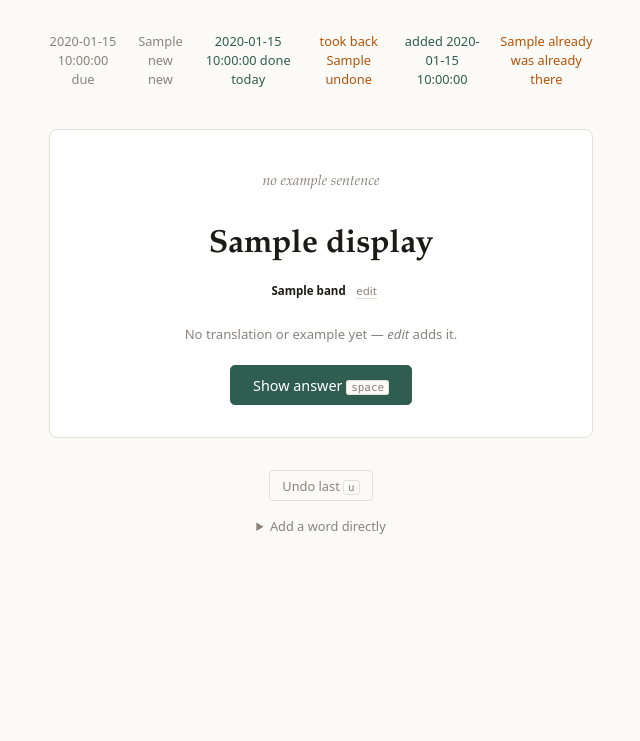
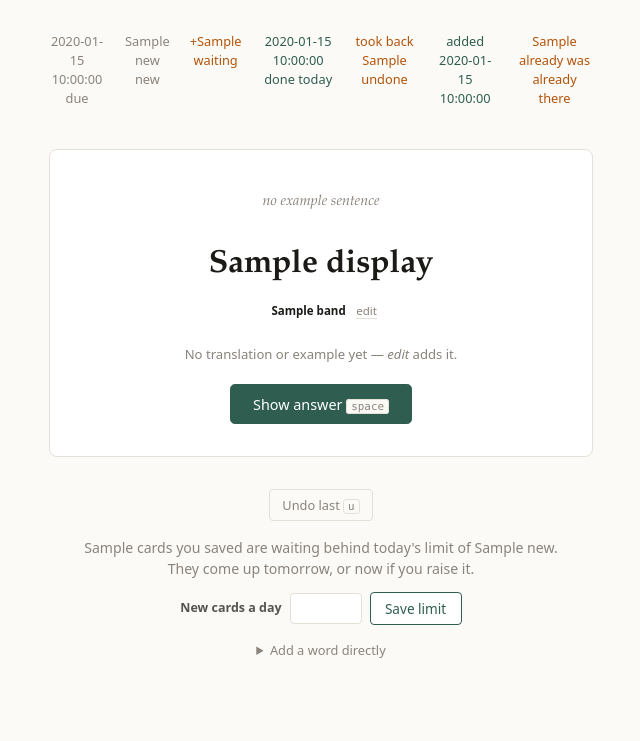
Before and after one commit to CaiqueGo/graded-reader, a Python web app: template src/graded_reader/web/templates/review.html in a window 1280 px wide. Shown: the part 60-801 px from the top of the page, without its empty margins (319-959 px from the left). Before the commit the page ends 594 px from the top, so only its background shows below. Run offline with Jinja, Linux system fonts and the light colour scheme; the template is opened without the code that fills it: most values are stand-ins (such as "Sample title", 1, 10 or a date in 2020).

Commit message:
fix(review): stop hiding cards behind the daily limit without saying so
You save two sentences, open the review screen, and they are not there.
The counter said "10 new", which reads as "ten is all there is" and meant
"ten is all you may start today" -- with three more sitting behind the
limit and nothing anywhere saying so.

The count now reports both: what may start today, and what exists. When
they differ the screen says how many are waiting, why, and that they come
up tomorrow. The limit itself is adjustable right there, because the
moment you notice it is the moment you want to change it.

The ordering is not changed. New cards still come oldest first, so a
backlog is worked through rather than buried under fresher arrivals --
that was deliberate and still is. What was wrong was not the queue, it
was a tally that quietly disagreed with the deck.

Co-Authored-By: Claude Opus 5 <noreply@anthropic.com>

```diff
--- a/src/graded_reader/store/reviews.py
+++ b/src/graded_reader/store/reviews.py
@@ -121,3 +121,8 @@ def between(session: Session, start: datetime, end: datetime) -> list[Review]:
         .order_by(col(Review.reviewed_at))
     )
     return list(session.exec(statement))
+
+
+def count_new(session: Session) -> int:
+    """Every card never graded, whatever today's limit allows through."""
+    return len(list(session.exec(select(Word.id).where(col(Word.state) == "new"))))
--- a/src/graded_reader/web/static/app.css
+++ b/src/graded_reader/web/static/app.css
@@ -823,3 +823,29 @@ a.secondary { text-decoration: none; display: inline-block; line-height: 1.4; }
   letter-spacing: 0.07em;
   color: var(--ink-faint);
 }
+
+/* --- the daily limit, where you notice it ---------------------------------- */
+
+.counter-held { color: var(--above); }
+
+.limit-form {
+  display: flex;
+  flex-wrap: wrap;
+  align-items: center;
+  justify-content: center;
+  gap: 0.5rem;
+  max-width: 30rem;
+  text-align: center;
+}
+.limit-form .hint { flex: 1 0 100%; margin: 0 0 0.3rem; }
+.limit-form label { font-size: 0.78rem; font-weight: 600; color: var(--ink-soft); }
+.limit-form input {
+  width: 4.5rem;
+  font-family: var(--sans);
+  font-size: 0.85rem;
+  padding: 0.3rem 0.45rem;
+  border: 1px solid var(--line);
+  border-radius: 0.25rem;
+  background: var(--card);
+  color: var(--ink);
+}
--- a/src/graded_reader/web/templates/partials/review_card.html
+++ b/src/graded_reader/web/templates/partials/review_card.html
@@ -6,6 +6,11 @@
 <div class="review-counters">
   <span title="Cards due">{{ counts.due }} due</span>
   <span title="New cards still allowed today">{{ counts.new }} new</span>
+  {% if counts.held_back %}
+  <span class="counter-held" title="Saved, but behind today's limit on new cards">
+    +{{ counts.held_back }} waiting
+  </span>
+  {% endif %}
   <span class="counter-done">{{ counts.reviewed_today }} done today</span>
   {% if undone %}<span class="counter-undone">took back {{ undone }}</span>{% endif %}
   {% if added %}<span class="counter-added">added {{ added }}</span>{% endif %}
@@ -101,6 +106,22 @@
   </form>
   {% endif %}
 
+  {% if counts.held_back %}
+  {# Saving a card and not finding it is the trap this closes: the limit is the
+     reason, and the moment you hit it is the moment you want to change it. #}
+  <form class="limit-form" hx-post="/review/limit" hx-target="#review" hx-swap="innerHTML">
+    <p class="hint">
+      {{ counts.held_back }} card{{ "" if counts.held_back == 1 else "s" }} you saved
+      {{ "is" if counts.held_back == 1 else "are" }} waiting behind today's limit of
+      {{ counts.daily_new_limit }} new. They come up tomorrow, or now if you raise it.
+    </p>
+    <label for="daily-limit">New cards a day</label>
+    <input id="daily-limit" name="limit" type="number" min="0" max="200"
+           value="{{ counts.daily_new_limit }}">
+    <button class="secondary" type="submit">Save limit</button>
+  </form>
+  {% endif %}
+
   <details class="add-panel">
     <summary>Add a word directly</summary>
     {% include "partials/add_word.html" %}
```
Also changed, not shown: src/graded_reader/review.py (+23 -0 lines), src/graded_reader/web/routes.py (+11 -0 lines), tests/test_review.py (+60 -0 lines).
